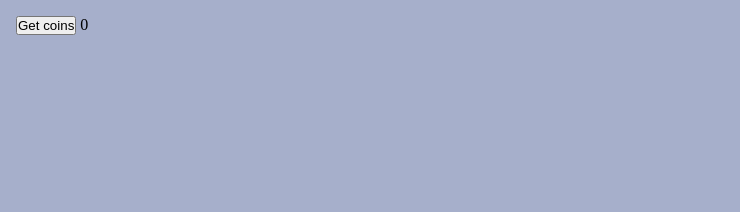
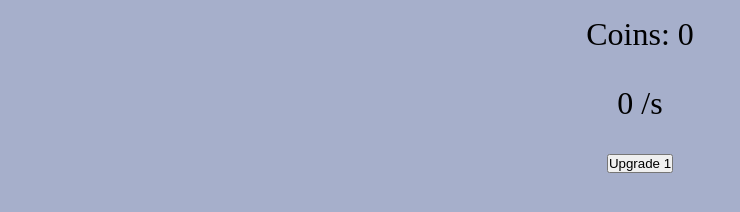
Before and after one commit to Cismaticowebdev/incremental-game, a plain HTML site: page index.html in a window 1280 px wide. Shown: the whole page, without its empty margins (0-740 px from the left). Drawn offline with Linux system fonts and the light colour scheme.

Commit message:
Add coins per second
Add quantityPerSecond in the Coins class. The Upgrade 1 will increase the number of coins per second by 1 each time it is clicked

```diff
--- a/index.html
+++ b/index.html
@@ -9,8 +9,9 @@
 </head>
 <body>
     <main>
-        <button id="coin-btn">Get coins</button>
-        <span id="coin-span">0</span>
+        <p>Coins: <span id="coin-total">0</span></p>
+        <p><span id="coin-per-second">0</span> /s</p>
+        <button id="upgrade1-btn">Upgrade 1</button>
     </main>
 </body>
 </html>
--- a/modules/classes/coins.js
+++ b/modules/classes/coins.js
@@ -1,4 +1,5 @@
 export class Coins {
    static name = 'Coins';
    static quantity = 0;
+   static quantityPerSecond = 0;
 }
--- a/modules/main.js
+++ b/modules/main.js
@@ -1,9 +1,17 @@
-import {Coins} from "./classes/coins.js";
+import { Coins } from "./classes/coins.js";
 
-const coinBtn = document.getElementById('coin-btn');
+const coinBtn = document.getElementById('upgrade1-btn');
 
 coinBtn.addEventListener('click', function () {
-    const coinSpan = document.getElementById('coin-span');
-    Coins.quantity += 1;
-    coinSpan.textContent = `${Coins.quantity}`;
+    Coins.quantityPerSecond += 1;
 });
+
+function gameLoop() {
+    Coins.quantity += Coins.quantityPerSecond;
+    const coinTotal = document.getElementById('coin-total');
+    const coinPerSecond = document.getElementById('coin-per-second');
+    coinTotal.textContent = `${Coins.quantity}`;
+    coinPerSecond.textContent = `${Coins.quantityPerSecond}`
+}
+
+setInterval(gameLoop, 1000);
--- a/styles/style.css
+++ b/styles/style.css
@@ -6,5 +6,14 @@
 
 body {
     padding: 1rem;
+    font-size: 2rem;
     background-color:rgb(166, 175, 203);
 }
+
+main {
+    display: flex;
+    flex-direction: column;
+    justify-content: center;
+    align-items: center;
+    gap: 2rem;
+}
```
